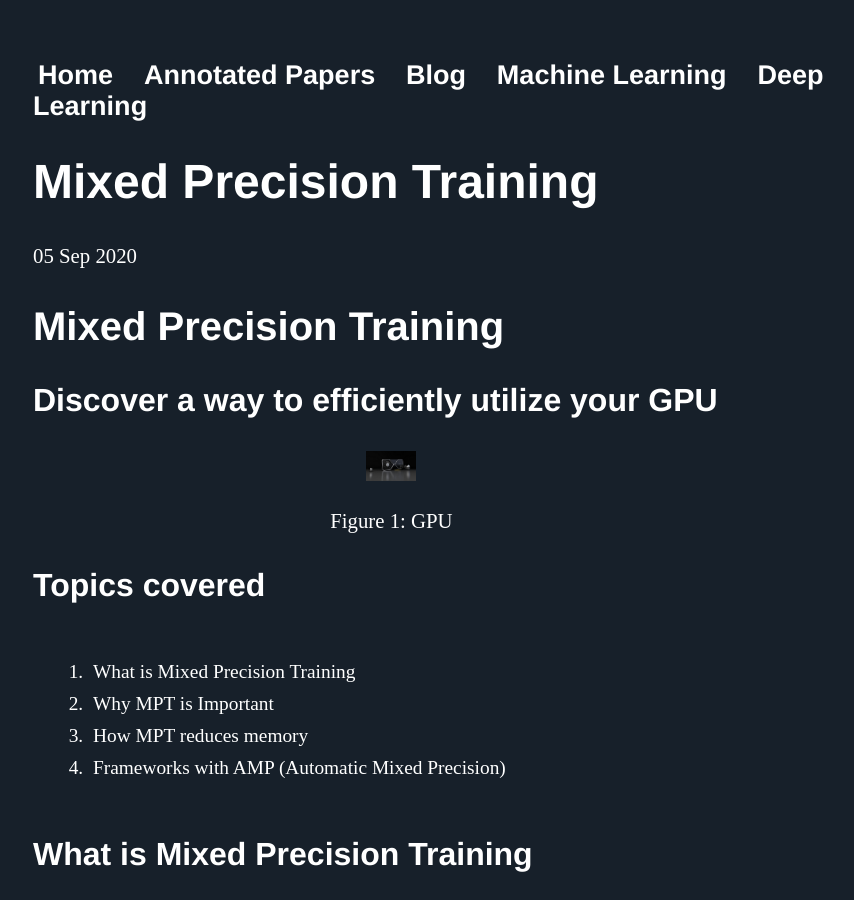
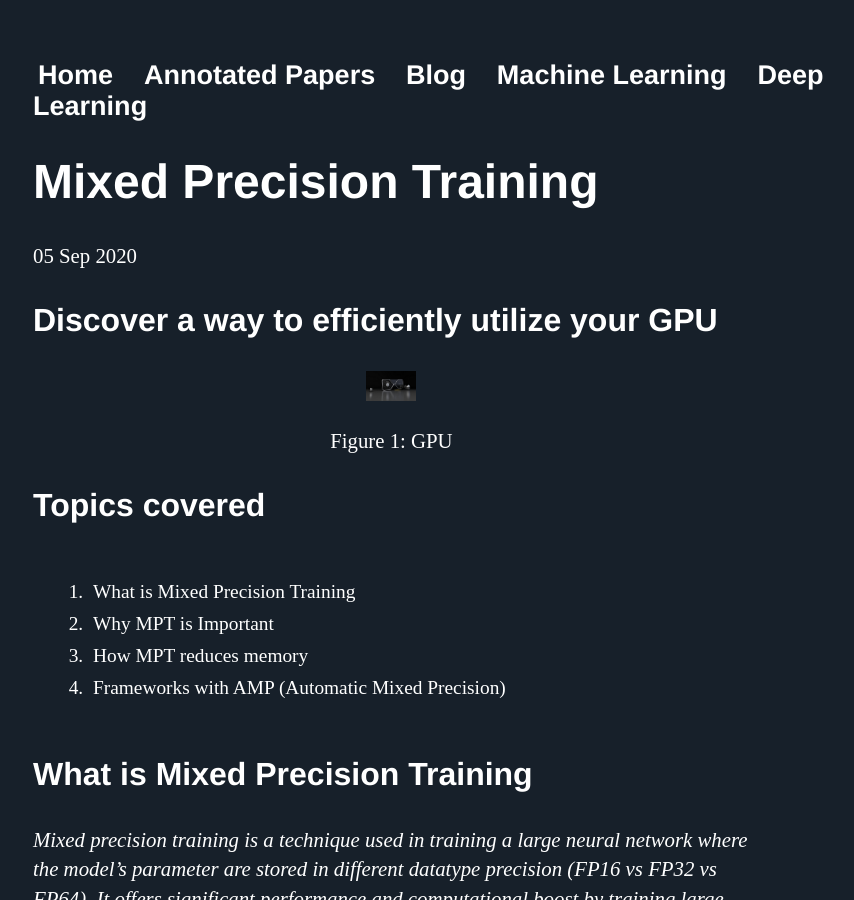
Before and after one commit to Mayurji/mayurji.github.io, a Jekyll site: the page built from _posts/2020-09-05-MixedPrecisionTraining.markdown, in a window 1280 px wide and 900 px high. Shown: the whole window, without its empty margins (159-1013 px from the left). Built offline with Jekyll 4.4.1, drawn with Linux system fonts in a browser that asks for light colours; comment, search, counter and statistics services are not loaded.

Commit message:
Update 2020-09-05-MixedPrecisionTraining.markdown

```diff
--- a/_posts/2020-09-05-MixedPrecisionTraining.markdown
+++ b/_posts/2020-09-05-MixedPrecisionTraining.markdown
@@ -6,8 +6,6 @@ category: Blog
 image_url: "/assets/images/mixedPrecisionTraining/mpt-bg.jpg"
 date:   2020-09-05 13:43:52 +0530
 ---
-
-## Mixed Precision Training
 ### Discover a way to efficiently utilize your GPU
 
 <center>
```
